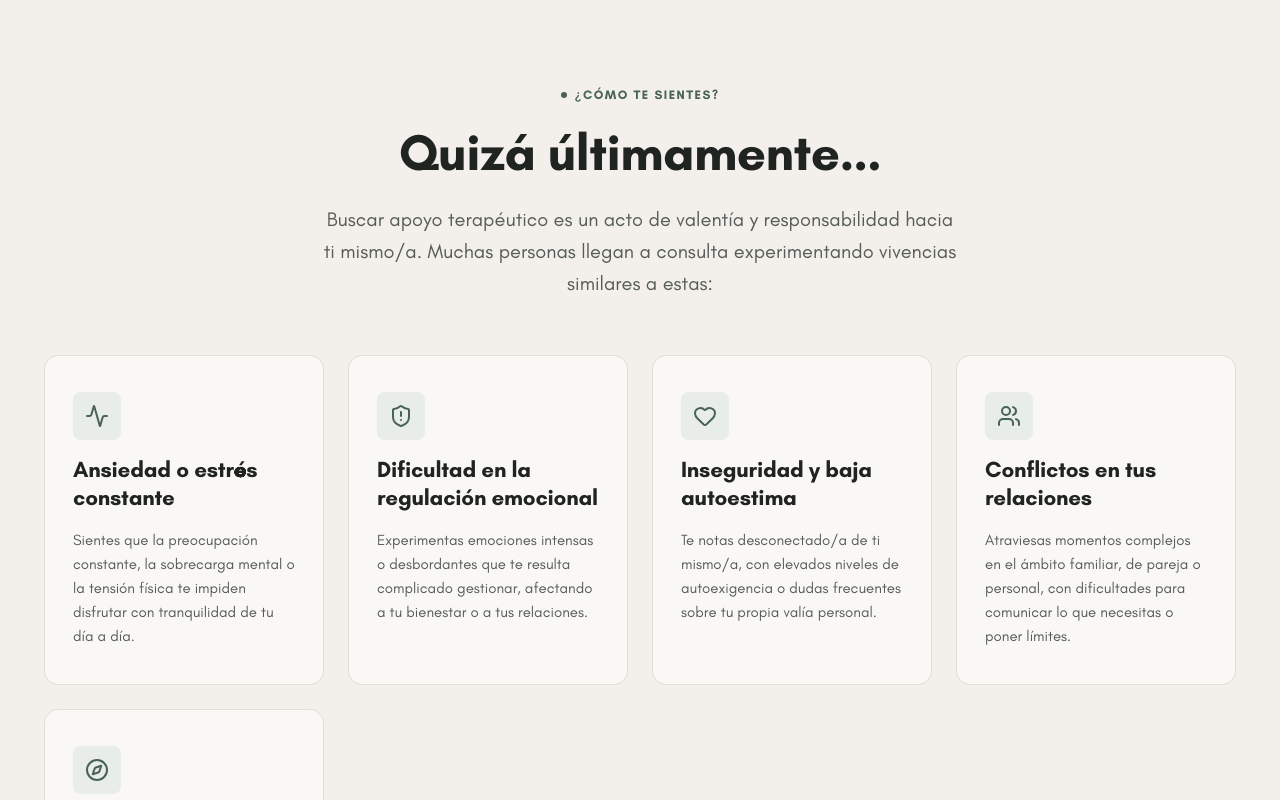
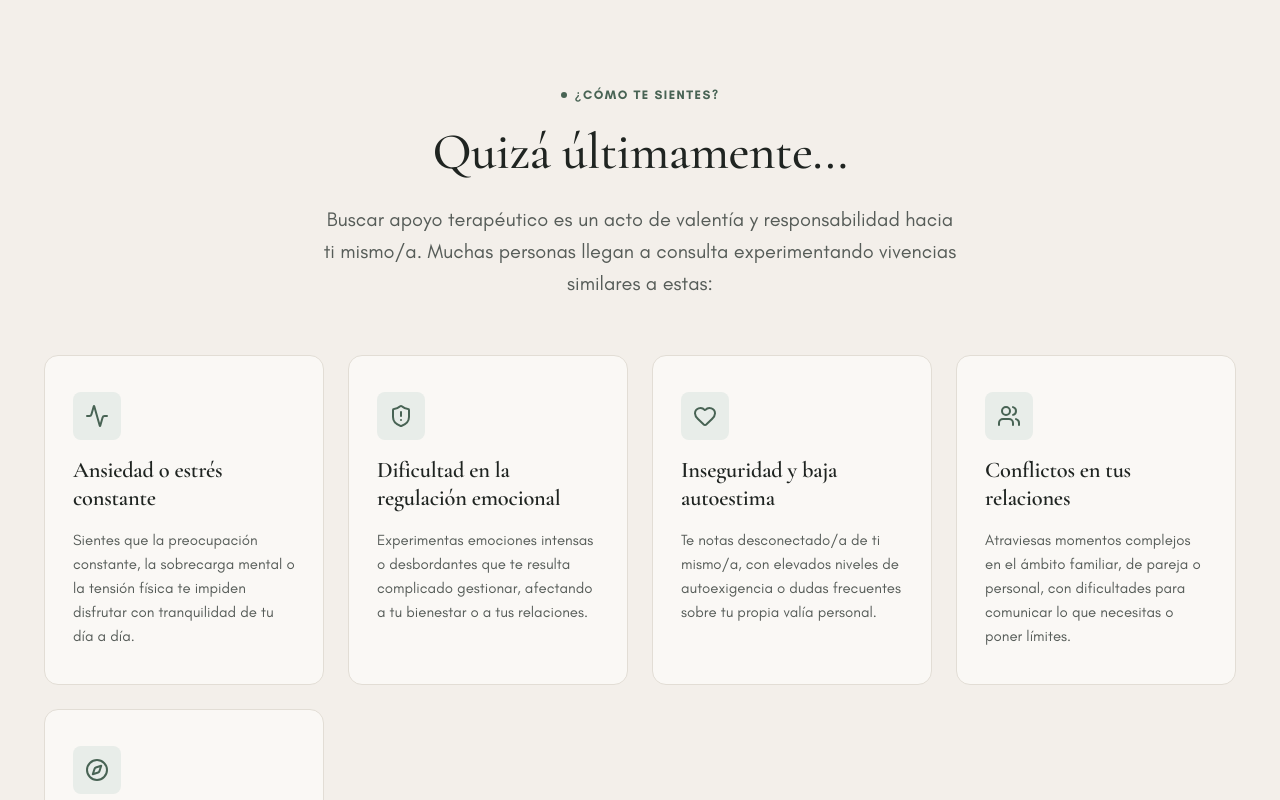
Before and after one commit to fxmariotp/webPili, a React (Vite) app: page / in a window 1280 px wide. Shown: the part 900-1700 px from the top of the page. Built offline with nearby package versions, Linux system fonts and the light colour scheme.

Commit message:
style: mantener Cormorant Garamond en titulos y Glacial Indifference (Canva) en cuerpo y botones

```diff
--- a/src/index.css
+++ b/src/index.css
@@ -41,8 +41,8 @@
   --border-subtle: #ECE6DD;
   --border-focus: #486354;
 
-  /* Typography - Glacial Indifference */
-  --font-serif: 'Glacial Indifference', 'Cormorant Garamond', Georgia, serif;
+  /* Typography: Cormorant Garamond para títulos + Glacial Indifference (Canva) para textos y botones */
+  --font-serif: 'Cormorant Garamond', Georgia, 'Times New Roman', serif;
   --font-sans: 'Glacial Indifference', 'Plus Jakarta Sans', -apple-system, BlinkMacSystemFont, 'Segoe UI', Roboto, sans-serif;
 
   /* Spacing System */
@@ -92,8 +92,8 @@ body {
 /* Typography Utility Styles */
 h1, h2, h3, h4, h5, h6 {
   font-family: var(--font-serif);
-  font-weight: 700;
-  line-height: 1.2;
+  font-weight: 500;
+  line-height: 1.15;
   color: var(--text-primary);
   letter-spacing: -0.01em;
 }
@@ -164,7 +164,7 @@ img {
 .section-title {
   font-size: clamp(2.2rem, 4vw, 3.25rem);
   font-family: var(--font-serif);
-  font-weight: 700;
+  font-weight: 500;
   color: var(--text-primary);
   margin-bottom: 20px;
   line-height: 1.2;
```
